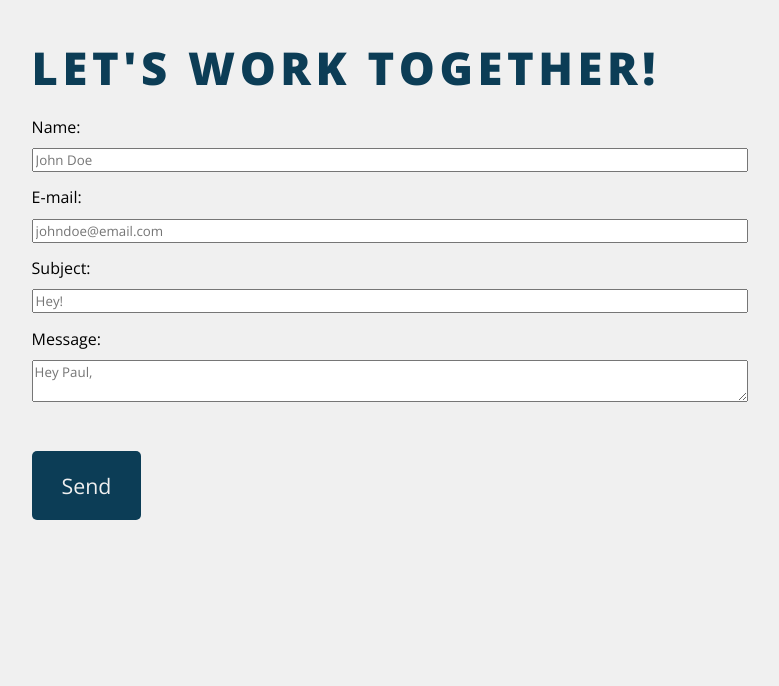
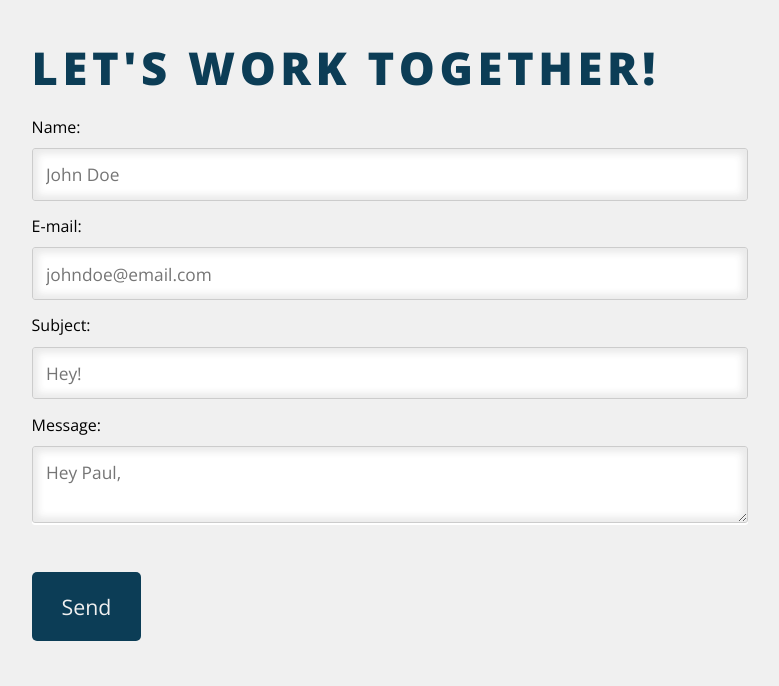
Before and after one commit to Paul-Hebert/MWD_2.0, a PHP site: page /contact.php in a window 1280 px wide. Shown: the part 116-802 px from the top of the page, without its empty margins (250-1029 px from the left). Before the commit the page ends 636 px from the top, so only its background shows below. Run offline with PHP 8.4, Linux system fonts and the light colour scheme.

Commit message:
Updated form styling. Added subtly animated inner shadows to inputs

```diff
--- a/css/_forms.scss
+++ b/css/_forms.scss
@@ -3,9 +3,26 @@ form{
 	padding:$extra-large 5%;
 	margin:0 auto;
 
-	input[type=text], textarea{
-		width:100%;
+	.input_wrapper{
+		background:$white;
 		margin-top:$extra-small;
 		margin-bottom:$small;
+		display:block;
+		@include radius(3px);
+
+		input[type=text], textarea{
+			font-size:$small;
+			width:100%;
+			background:transparent;
+			padding:$extra-small;
+			@include radius(3px);
+			border:1px solid $subtle-2;
+			@include transition_mixin(box-shadow 300ms);
+			@include shadow( inset 0px 0px 7px 5px rgba(50, 50, 50, 0.1) );
+
+			&:focus{
+				@include shadow( inset 0px 0px 7px 5px rgba(50, 50, 50, 0.02) );
+			}
+		}
 	}
 }
--- a/css/style.css
+++ b/css/style.css
@@ -144,10 +144,36 @@ form {
   width: 66%;
   padding: 34pt 5%;
   margin: 0 auto; }
-  form input[type=text], form textarea {
-    width: 100%;
+  form .input_wrapper {
+    background: #ffffff;
     margin-top: 10pt;
-    margin-bottom: 13pt; }
+    margin-bottom: 13pt;
+    display: block;
+    -o-border-radius: 3px;
+    -ms-border-radius: 3px;
+    -webkit-border-radius: 3px;
+    border-radius: 3px; }
+    form .input_wrapper input[type=text], form .input_wrapper textarea {
+      font-size: 13pt;
+      width: 100%;
+      background: transparent;
+      padding: 10pt;
+      -o-border-radius: 3px;
+      -ms-border-radius: 3px;
+      -webkit-border-radius: 3px;
+      border-radius: 3px;
+      border: 1px solid #ccc;
+      -o-transition: box-shadow 300ms;
+      -ms-transition: box-shadow 300ms;
+      -webkit-transition: box-shadow 300ms;
+      transition: box-shadow 300ms;
+      -webkit-box-shadow: inset 0px 0px 7px 5px rgba(50, 50, 50, 0.1);
+      -moz-box-shadow: inset 0px 0px 7px 5px rgba(50, 50, 50, 0.1);
+      box-shadow: inset 0px 0px 7px 5px rgba(50, 50, 50, 0.1); }
+      form .input_wrapper input[type=text]:focus, form .input_wrapper textarea:focus {
+        -webkit-box-shadow: inset 0px 0px 7px 5px rgba(50, 50, 50, 0.02);
+        -moz-box-shadow: inset 0px 0px 7px 5px rgba(50, 50, 50, 0.02);
+        box-shadow: inset 0px 0px 7px 5px rgba(50, 50, 50, 0.02); }
 
 /*/////////////////////////////////////////////////////////////////////////////
     Work
--- a/php/contact_form.php
+++ b/php/contact_form.php
@@ -3,16 +3,16 @@
 		Let's work together!
 	</h1>
 	<label for="name">Name:</label>
-	<input type="text" name="name" id="name" placeholder="John Doe"/>
+	<span class="input_wrapper"><input type="text" name="name" id="name" placeholder="John Doe"/></span>
 
 	<label for="email">E-mail:</label>
-	<input type="text" name="email" id="email" placeholder="johndoe@email.com"/>
+	<span class="input_wrapper"><input type="text" name="email" id="email" placeholder="johndoe@email.com"/></span>
 
 	<label for="subject">Subject:</label>
-	<input type="text" name="subject" id="subject" placeholder="Hey!"/>
+	<span class="input_wrapper"><input type="text" name="subject" id="subject" placeholder="Hey!"/></span>
 
 	<label id="textLabel" for="message">Message:&nbsp;</label>
-	<textarea name="message" id="message" placeholder="Hey Paul,"></textarea>
+	<span class="input_wrapper"><textarea name="message" id="message" placeholder="Hey Paul,"></textarea></span>
 
 	<input type="submit" class="button" value="Send" id="send"/>
 </form>
```
Also changed, not shown: 1 other file.
